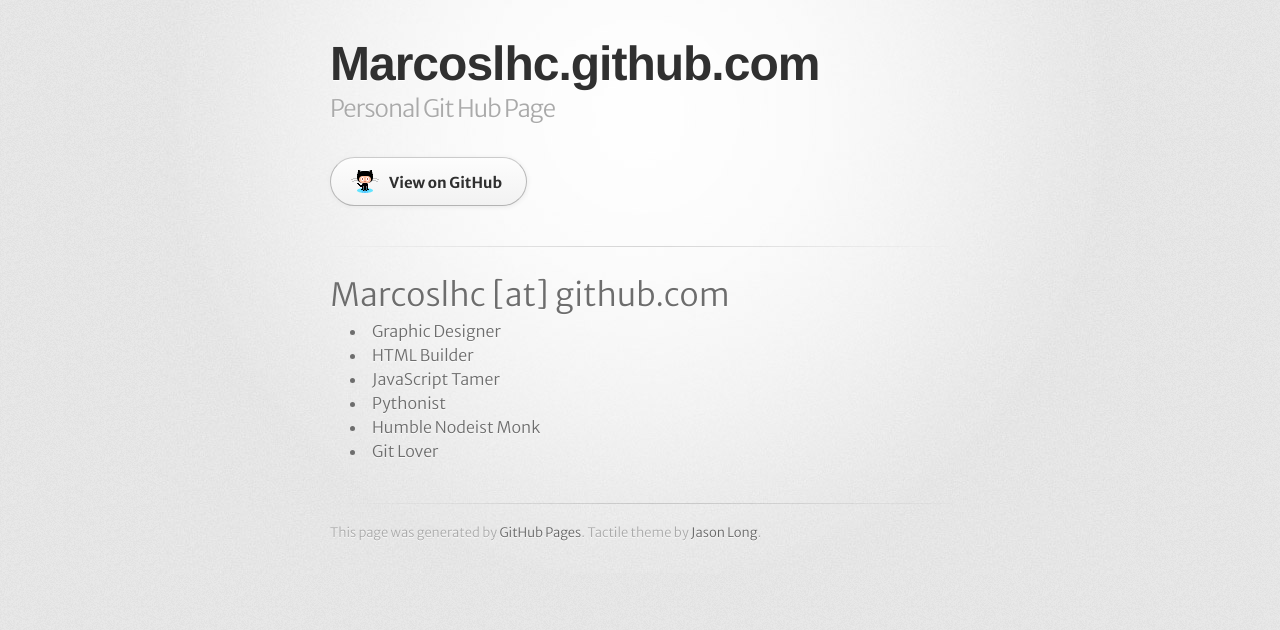
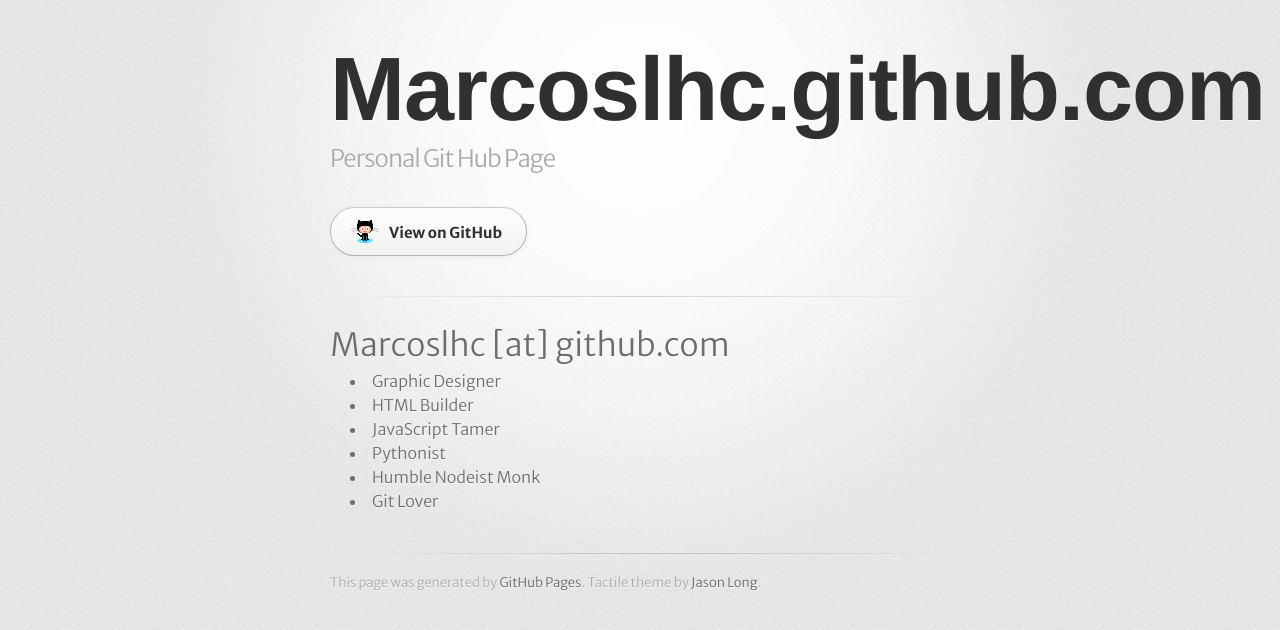
Before and after one commit to marcoslhc/marcoslhc.github.com, a Jekyll site: the page built from index.html, in a window 1280 px wide. Shown: the top 630 px of the page. Built offline with Jekyll 4.4.1, drawn with Linux system fonts in a browser that asks for light colours; some web fonts are replaced.

Commit message:
Change the size of the header font

```diff
--- a/stylesheets/stylesheet.css
+++ b/stylesheets/stylesheet.css
@@ -72,7 +72,7 @@
 header h1 {
   font-family: 'Yesteryear', 'Helvetica Neue', Helvetica, Arial, serif; font-weight: 900;
   letter-spacing: -1px;
-  font-size: 48px;
+  font-size: 90px;
   color: #303030;
   line-height: 1.2;
 }
```
